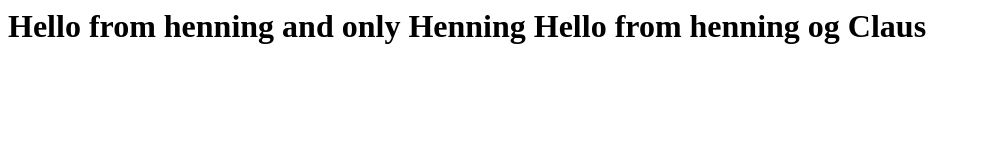
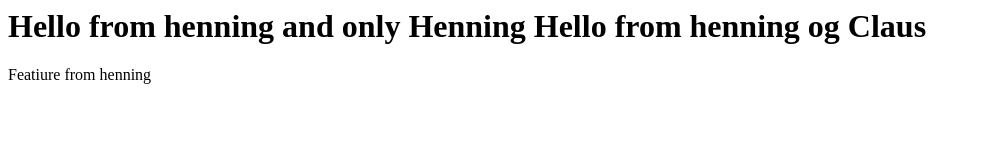
Before and after one commit to techkea/dat21bproject, a plain HTML site: page index.html in a window 1280 px wide. Shown: the whole page, without its empty margins (0-981 px from the left). Drawn offline with Linux system fonts and the light colour scheme.

Commit message:
feature henning

```diff
--- a/index.html
+++ b/index.html
@@ -4,3 +4,6 @@
     Hello from henning og Claus
 
 </h1>
+
+
+<p>Featiure from henning</p>
```
